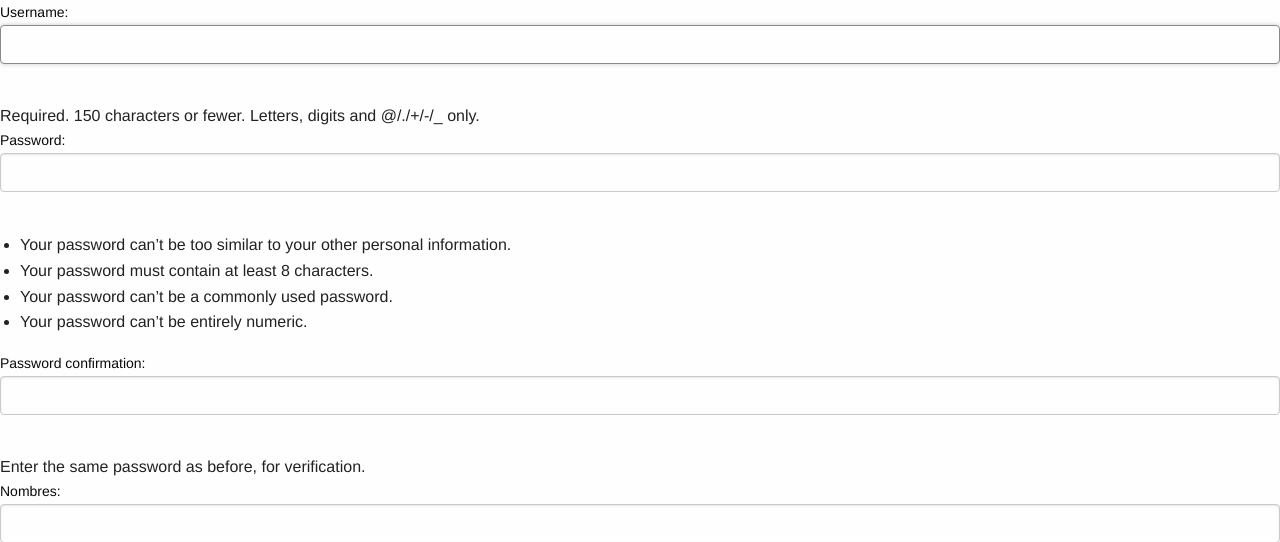
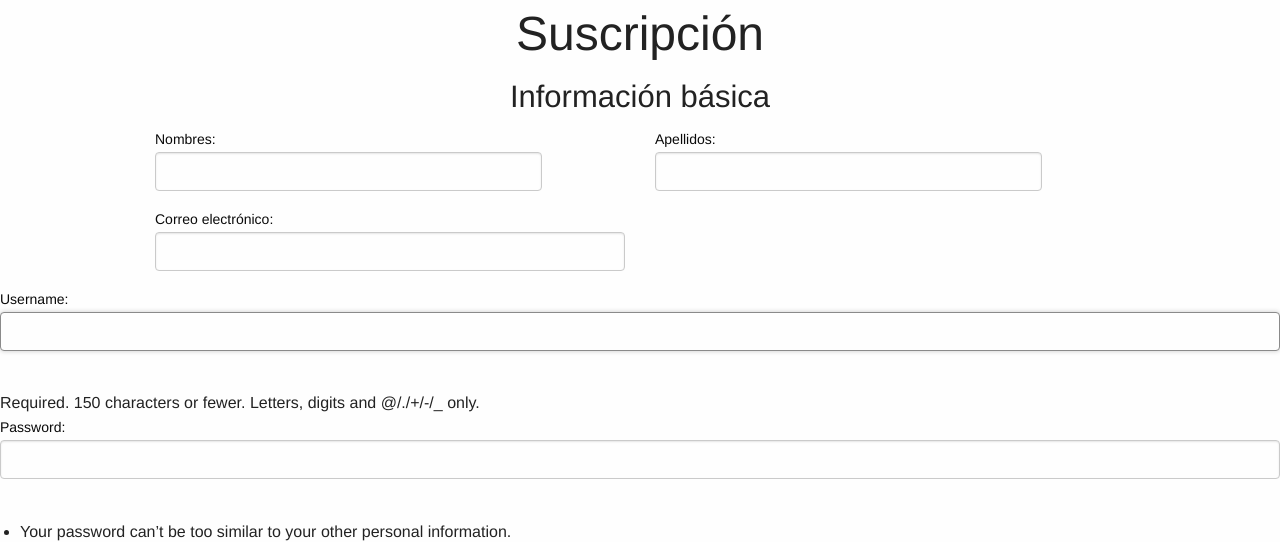
Before and after one commit to gollum23/prueba-platzi, a Django app: template app/home/templates/subscribe.html in a window 1280 px wide. Shown: the top 542 px of the page. Run offline with Django 3.2, Linux system fonts and the light colour scheme; the template is opened without the code that fills it: values that come from a table or form of the project are taken from there, others are empty; parts of the project's set-up code (start-up, migrations or seed data) failed here and were passed over.

Commit message:
Styling Form

```diff
--- a/app/home/templates/subscribe.html
+++ b/app/home/templates/subscribe.html
@@ -1,7 +1,24 @@
 {% extends 'base.html' %}
 {% block content %}
+    <div class="row">
+        <div class="large12 columns text-center"><h1>Suscripción</h1></div>
+    </div>
     <form action="." method="post">
         {% csrf_token %}
+        <div class="row">
+            <div class="large-12 columns text-center"><h3>Información básica</h3></div>
+        </div>
+        <div class="row">
+            <div class="large-5 columns">{{ form.first_name.label_tag }}{{ form.first_name }}{{ form.first_name.errors }}</div>
+            <div class="large-1 columns"></div>
+            <div class="large-5 columns">{{ form.last_name.label_tag }}{{ form.last_name }}{{ form.last_name.errors }}</div>
+            <div class="large-1 columns"></div>
+        </div>
+        <div class="row">
+            <div class="large-6 columns end">
+                {{ form.email.label_tag }}{{ form.email }}{{ form.email.errors }}
+            </div>
+        </div>
         {{ form }}
         <button type="submit" class="button success">Suscribirme :)</button>
     </form>
```
